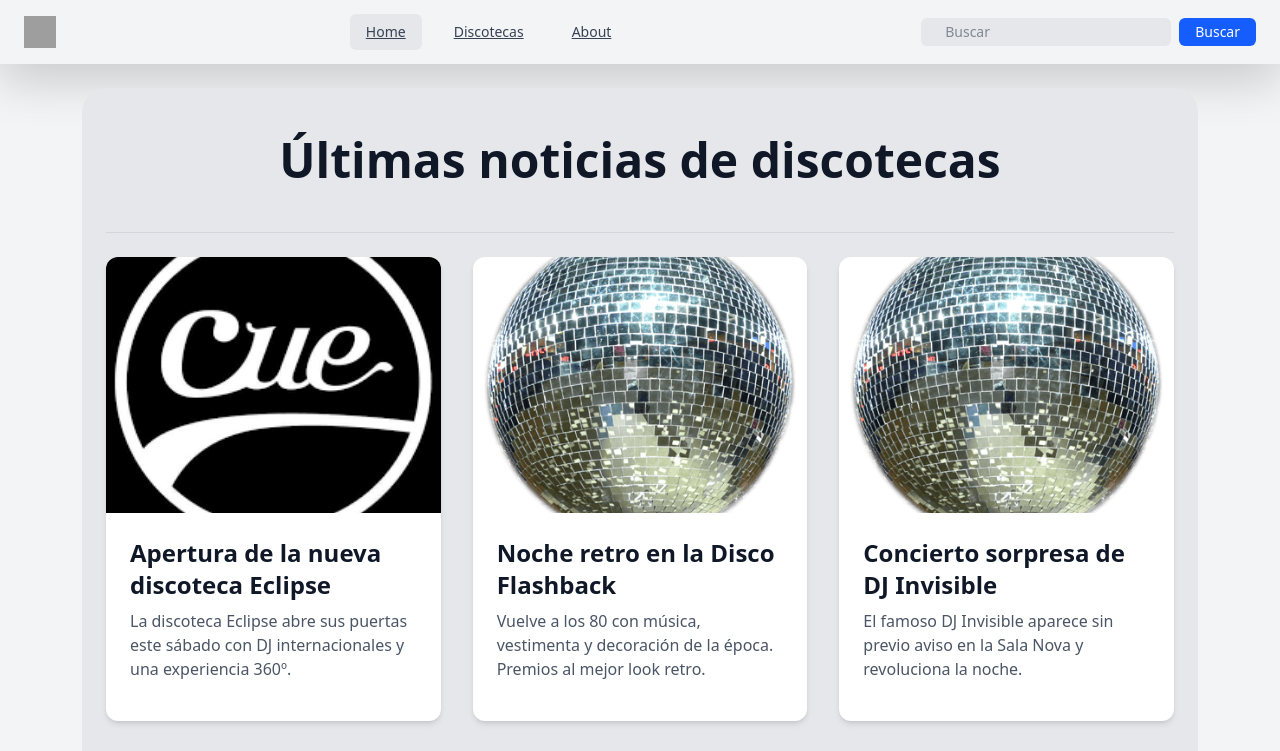
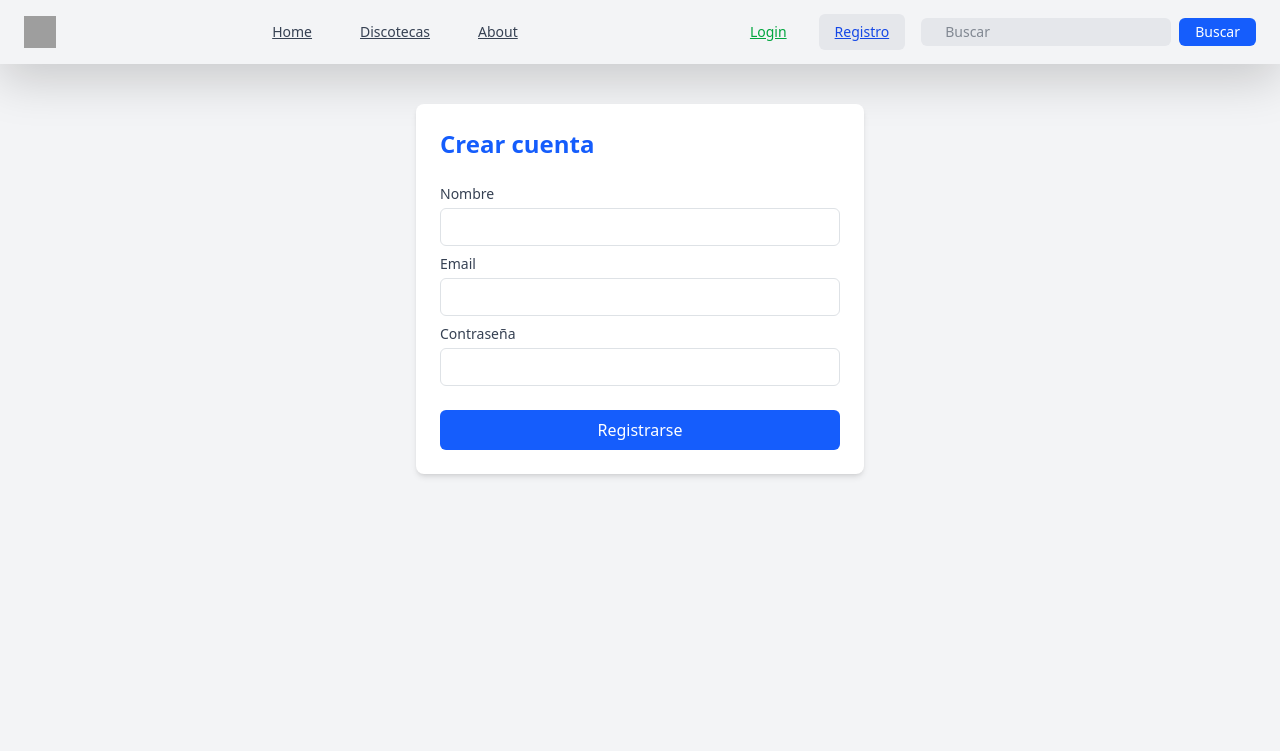
Before and after one commit to hugooperezz/TFG, an Angular app in the folder TFG/: page /registro in a window 1280 px wide. Before the commit this address led to /home. Shown: the top 751 px of the page. Built offline with nearby package versions, Linux system fonts and the light colour scheme; grey boxes are pictures that could not be loaded.

Commit message:
font login y register añadido

```diff
--- a/TFG/src/app/app.routes.ts
+++ b/TFG/src/app/app.routes.ts
@@ -5,6 +5,8 @@ import { AboutComponent } from './components/about/about.component';
 import { DiscotecasComponent } from './components/discotecas/discotecas.component';
 import { DiscotecaComponent } from './components/discoteca/discoteca.component';
 import { BuscadorComponent } from './components/buscador/buscador.component';
+import { LoginComponent } from './components/auth/login/login.component';
+import { RegistroComponent } from './components/auth/registro/registro.component';
 
 export const routes: Routes = [
   { path: 'home', component: HomeComponent },
@@ -12,5 +14,7 @@ export const routes: Routes = [
   { path: 'discotecas', component: DiscotecasComponent },
   { path: 'discoteca/:id', component: DiscotecaComponent },
   { path: 'buscar/:termino', component: BuscadorComponent },
+  { path: 'login', component: LoginComponent },
+  { path: 'registro', component: RegistroComponent },
   { path: '**', pathMatch: 'full', redirectTo: 'home' },
 ];
--- /dev/null
+++ b/TFG/src/app/components/auth/login/login.component.html
@@ -0,0 +1,26 @@
+<div
+  class="max-w-md mx-auto mt-10 p-6 bg-white dark:bg-gray-800 shadow-md rounded-lg"
+>
+  <h2 class="text-2xl font-bold mb-4 text-green-600">Iniciar sesión</h2>
+  <form>
+    <label class="block mb-2 text-sm font-medium text-gray-700">
+      Email
+      <input
+        type="email"
+        class="w-full mt-1 p-2 border rounded-md dark:bg-gray-700 dark:text-white"
+      />
+    </label>
+    <label class="block mb-4 text-sm font-medium text-gray-700">
+      Contraseña
+      <input
+        type="password"
+        class="w-full mt-1 p-2 border rounded-md dark:bg-gray-700 dark:text-white"
+      />
+    </label>
+    <button
+      class="w-full bg-green-600 hover:bg-green-700 text-white py-2 px-4 rounded"
+    >
+      Entrar
+    </button>
+  </form>
+</div>
--- /dev/null
+++ b/TFG/src/app/components/auth/registro/registro.component.html
@@ -0,0 +1,33 @@
+<div
+  class="max-w-md mx-auto mt-10 p-6 bg-white dark:bg-gray-800 shadow-md rounded-lg"
+>
+  <h2 class="text-2xl font-bold mb-4 text-blue-600">Crear cuenta</h2>
+  <form>
+    <label class="block mb-2 text-sm font-medium text-gray-700 dark:text-white">
+      Nombre
+      <input
+        type="text"
+        class="w-full mt-1 p-2 border rounded-md dark:bg-gray-700 dark:text-white"
+      />
+    </label>
+    <label class="block mb-2 text-sm font-medium text-gray-700 dark:text-white">
+      Email
+      <input
+        type="email"
+        class="w-full mt-1 p-2 border rounded-md dark:bg-gray-700 dark:text-white"
+      />
+    </label>
+    <label class="block mb-4 text-sm font-medium text-gray-700 dark:text-white">
+      Contraseña
+      <input
+        type="password"
+        class="w-full mt-1 p-2 border rounded-md dark:bg-gray-700 dark:text-white"
+      />
+    </label>
+    <button
+      class="w-full bg-blue-600 hover:bg-blue-700 text-white py-2 px-4 rounded"
+    >
+      Registrarse
+    </button>
+  </form>
+</div>
--- a/TFG/src/app/components/shared/navbar/navbar.component.html
+++ b/TFG/src/app/components/shared/navbar/navbar.component.html
@@ -35,8 +35,27 @@
         </a>
       </div>
 
-      <!-- Buscador (desktop) -->
-      <div class="hidden md:flex items-center">
+      <!-- Login y Registro + Buscador (desktop) -->
+      <div class="hidden md:flex items-center space-x-4">
+        <!-- Login y Registro -->
+        <div class="flex items-center space-x-4 mr-4">
+          <a
+            [routerLink]="['/login']"
+            class="text-green-600 dark:text-green-400 hover:text-green-700 dark:hover:text-green-300 transition-all duration-300 px-3 py-2 rounded-md text-sm font-medium"
+            routerLinkActive="bg-gray-200 dark:bg-gray-800 text-green-700 dark:text-green-300"
+          >
+            Login
+          </a>
+          <a
+            [routerLink]="['/registro']"
+            class="text-blue-600 dark:text-blue-400 hover:text-blue-700 dark:hover:text-blue-300 transition-all duration-300 px-3 py-2 rounded-md text-sm font-medium"
+            routerLinkActive="bg-gray-200 dark:bg-gray-800 text-blue-700 dark:text-blue-300"
+          >
+            Registro
+          </a>
+        </div>
+
+        <!-- Buscador -->
         <div class="relative">
           <input
             type="text"
@@ -106,6 +125,20 @@
       >
         About
       </a>
+      <a
+        [routerLink]="['/login']"
+        class="block px-3 py-2 rounded-md text-base font-medium text-green-600 dark:text-green-400 hover:text-green-700 dark:hover:text-green-300"
+        routerLinkActive="bg-gray-200 dark:bg-gray-700 text-green-700 dark:text-green-300"
+      >
+        Login
+      </a>
+      <a
+        [routerLink]="['/registro']"
+        class="block px-3 py-2 rounded-md text-base font-medium text-blue-600 dark:text-blue-400 hover:text-blue-700 dark:hover:text-blue-300"
+        routerLinkActive="bg-gray-200 dark:bg-gray-700 text-blue-700 dark:text-blue-300"
+      >
+        Registro
+      </a>
 
       <!-- Buscador (móvil) -->
       <div class="mt-4 px-3">
--- a/TFG/src/main.ts
+++ b/TFG/src/main.ts
@@ -1,6 +1,8 @@
 import { bootstrapApplication } from '@angular/platform-browser';
-import { appConfig } from './app/app.config';
+import { provideRouter } from '@angular/router';
+import { routes } from './app/app.routes';
 import { AppComponent } from './app/app.component';
 
-bootstrapApplication(AppComponent, appConfig)
-  .catch((err) => console.error(err));
+bootstrapApplication(AppComponent, {
+  providers: [provideRouter(routes)],
+});
```
Also changed, not shown: TFG/src/app/components/auth/login/login.component.ts (added, +11 -0 lines), TFG/src/app/components/auth/registro/registro.component.ts (added, +11 -0 lines), TFG/src/app/components/auth/login/login.component.css (added), TFG/src/app/components/auth/registro/registro.component.css (added), 2 other files (tests, documents, lock files or other folders).
